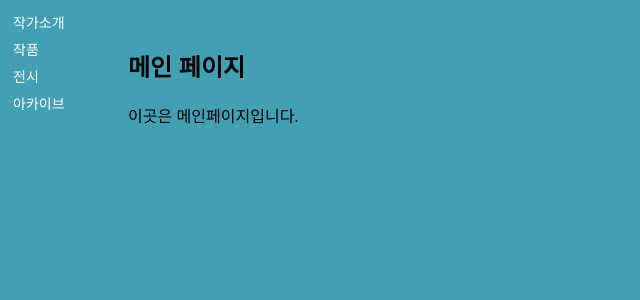
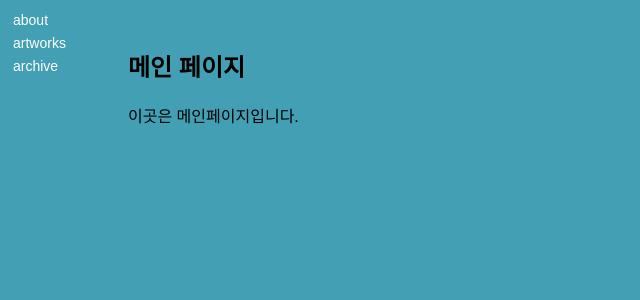
Before and after one commit to nayo40/40-artworks, a Flask app: page / in a window 1280 px wide. Shown: the top 300 px of the page, without its empty margins (0-640 px from the left). Run offline with Flask 3, Linux system fonts and the light colour scheme.

Commit message:
Remove Exhibitions from sidebar

```diff
--- a/templates/index.html
+++ b/templates/index.html
@@ -10,10 +10,9 @@
     <!--왼쪽 사이드바 (메뉴)-->
     <nav class="sidebar">
         <ul>
-            <li><a href="{{ url_for('about_page') }}">작가소개</a></li>
-            <li><a href="{{ url_for('artworks_page') }}" >작품</a></li>
-            <li><a href="{{ url_for('exhibitions_page') }}">전시</a></li>
-            <li><a href="{{ url_for('archive_page') }}">아카이브</a></li>
+            <li><a href="{{ url_for('about_page') }}">about</a></li>
+            <li><a href="{{ url_for('artworks_page') }}">artworks</a></li>
+            <li><a href="{{ url_for('archive_page') }}">archive</a></li>
         </ul>
     </nav>
 
```
Also changed, not shown: templates/about.html (+3 -4 lines), templates/archive.html (+3 -4 lines), templates/artworks.html (+3 -4 lines).
